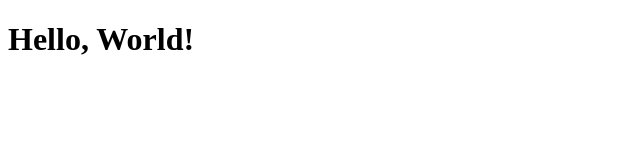
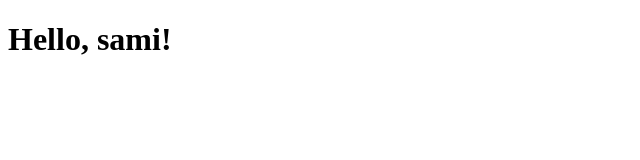
Before and after one commit to MeleseAwoke/test1, a plain HTML site: page index.html in a window 1280 px wide. Shown: the full height of the page, 0-640 px from the left. Drawn offline with Linux system fonts and the light colour scheme.

Commit message:
name changed

```diff
--- a/hello.html
+++ b/index.html
@@ -3,9 +3,9 @@
 <head>
     <meta charset="UTF-8">
     <meta name="viewport" content="width=device-width, initial-scale=1.0">
-    <title>Hello World</title>
+    <title>Hello sami</title>
 </head>
 <body>
-    <h1>Hello, World!</h1>
+    <h1>Hello, sami!</h1>
 </body>
 </html>
```
